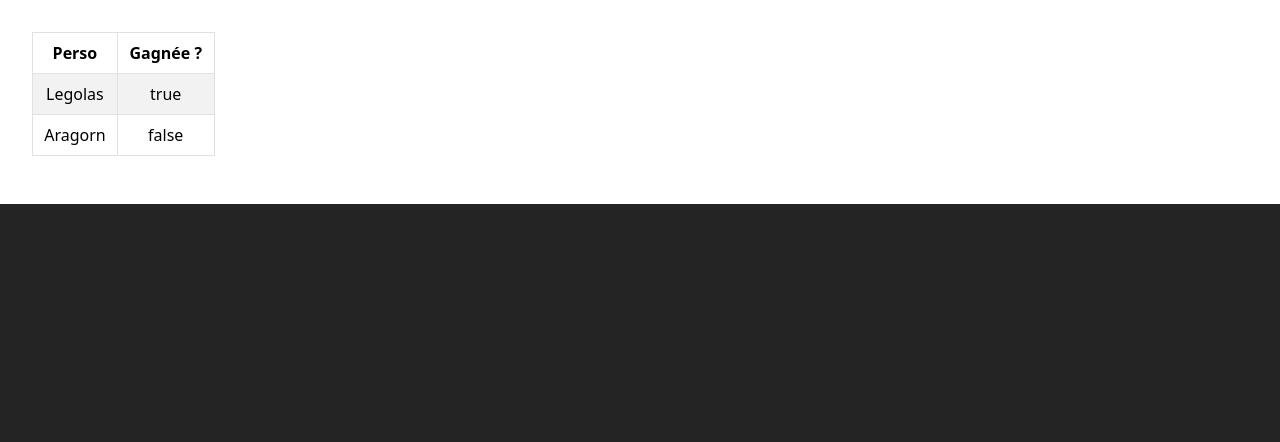
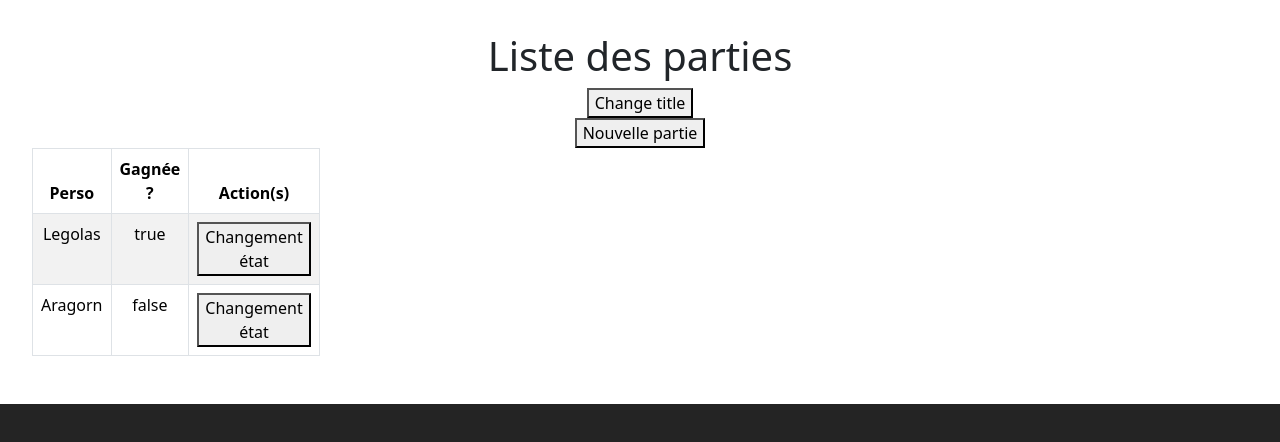
Before and after one commit to curious-academy/udemy-react-et-web-api-dotnet, a React (Vite) app in the folder projet final/spas/sda.backoffice/: page / in a window 1280 px wide. Shown: the top 442 px of the page. Built offline with nearby package versions, Linux system fonts and the light colour scheme.

Commit message:
fin quête

```diff
--- a/projet final/spas/sda.backoffice/src/features/games/components/ListGame/index.tsx
+++ b/projet final/spas/sda.backoffice/src/features/games/components/ListGame/index.tsx
@@ -2,19 +2,52 @@ import { Col, Row } from "react-bootstrap";
 import { TableGame } from "../TableGame";
 import { Games } from "../../models";
 import { getListGame } from "../../services";
+import { TitleGame } from "../TitleGame";
+import { useState } from "react";
 
 /**
  * Composant représentant un tableau des games à gérer
  * @returns
  */
 export const ListGame = () => {
-  const list: Games = getListGame();
+  const [list, setList] = useState<Games>(getListGame);
+  const affichageTitre = true;
+
+  const addGameCallback = () => {
+    // list.push({
+    //   id: 18, persoChoisi: { surname: 'test'}, success: true
+    // });
+
+    const nouvelElement = {
+      id: list.length + 1, persoChoisi: { surname: `test-${list.length + 1}`}, success: true
+    }
+
+    setList(list => [nouvelElement, ...list]);
+    setList(list => [nouvelElement, ...list]);
+    setList(list => [nouvelElement, ...list]);
+
+
+  };
+
+  const changeStateListGame = (id: number, newState: boolean) => {
+    const newVersionList = [... list];
+    const element = newVersionList.find(item => item.id === id);
+
+    if (element) {
+      element.success = newState;
+    }
+    setList(newVersionList);
+  };
+
+  const addGame = <Row><Col><button onClick={addGameCallback}>Nouvelle partie</button></Col></Row>;
 
   const monComposant = (
     <>
+      { affichageTitre && <TitleGame></TitleGame> }
+      { addGame }
       <Row>
         <Col md={2}>
-          <TableGame items={list}></TableGame>
+          <TableGame items={list} changeState={changeStateListGame}></TableGame>
         </Col>
       </Row>
     </>
--- a/projet final/spas/sda.backoffice/src/features/games/components/RowGame/index.tsx
+++ b/projet final/spas/sda.backoffice/src/features/games/components/RowGame/index.tsx
@@ -1,16 +1,29 @@
 export type RowGameProp = {
     id: number,
     characterName: string,
-    success: string
+    success: string,
+    changeState ?: (id: number, newState: boolean) => void
 }
 
 /**
  * One row inside a table rows
  */
 export const RowGame = (props: RowGameProp) => {
+    const clickPourChangement = () => {
+        if (typeof props.changeState !== 'undefined') { // type guard
+            props.changeState(props.id, ! (props.success === 'true'));
+        }
+    };
+
     return (
         <>
-            <tr key={props.id}><td>{props.characterName}</td><td>{props.success}</td></tr>
+            <tr key={props.id}>
+                <td>{props.characterName}</td>
+                <td>{props.success}</td>
+                <td>
+                    <button onClick={clickPourChangement}>Changement état</button>
+                </td>
+            </tr>
         </>
     )
 }
--- a/projet final/spas/sda.backoffice/src/features/games/components/TableGame/index.tsx
+++ b/projet final/spas/sda.backoffice/src/features/games/components/TableGame/index.tsx
@@ -3,12 +3,21 @@ import { Games } from "../../models";
 import { RowGame } from "../RowGame";
 
 export type TableGameProp = {
-  items: Games;
+  items: Games,
+  changeState ?: (id: number, newState: boolean) => void
 };
 
 export const TableGame = (props: TableGameProp) => {
-  console.info(props);
-  const listRows = props.items.map(game => <RowGame key={game.id} id={game.id} characterName={game.persoChoisi.surname} success={game.success.toString()} ></RowGame>)
+  const changeStateTableGame = (id: number, newState: boolean) => {
+    if (typeof props.changeState !== 'undefined') {
+      props.changeState(id, newState);
+    }
+  };
+  const listRows = props.items.map(game => <RowGame key={game.id}
+                                                    id={game.id}
+                                                    characterName={game.persoChoisi.surname} success={game.success.toString()}
+                                                    changeState={changeStateTableGame}
+                                           ></RowGame>)
 
   const composant = (
     <>
@@ -17,6 +26,7 @@ export const TableGame = (props: TableGameProp) => {
           <tr>
             <th>Perso</th>
             <th>Gagnée ?</th>
+            <th>Action(s)</th>
           </tr>
         </thead>
         <tbody>
--- /dev/null
+++ b/projet final/spas/sda.backoffice/src/features/games/components/TitleGame/index.tsx
@@ -0,0 +1,31 @@
+import { useState } from "react";
+import { Col, Row } from "react-bootstrap";
+
+export const TitleGame = () => {
+    // let title = 'Liste des parties';
+    const [title, setTitle] = useState('Liste des parties');
+
+    const onClickToChangeTitle = () => {
+        setTitle('soyons fou !');
+        console.info(title);
+    }
+
+  const component = (
+    <>
+      <Row>
+        <Col>
+          <h1>{title}</h1>
+        </Col>
+      </Row>
+      <Row>
+        <Col>
+            <button onClick={onClickToChangeTitle}>Change title</button>
+        </Col>
+      </Row>
+    </>
+  );
+
+//  console.info(component);
+
+  return component;
+};
```
